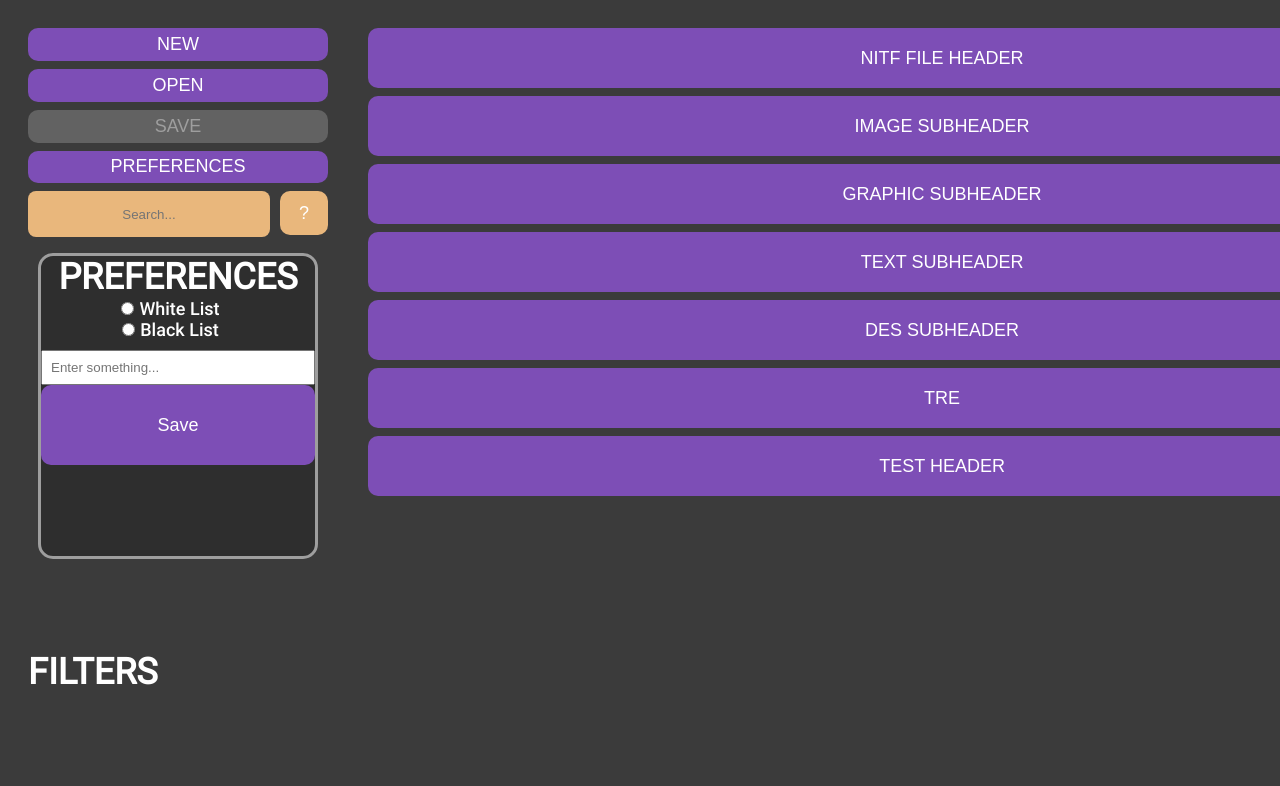
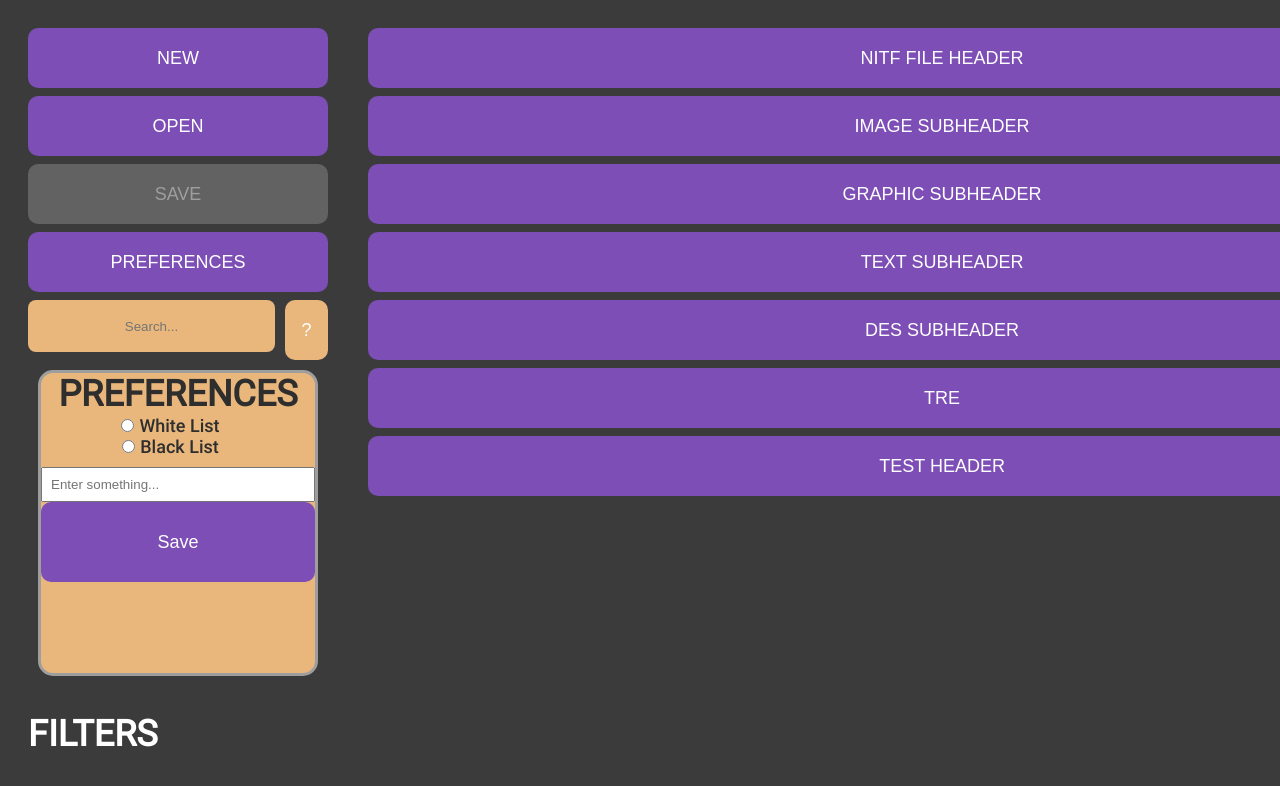
Before and after one commit to aramis-matos/RE-UI-Remake, a React (Vite) app: page / in a window 1280 px wide. Shown: the top 786 px of the page. Built offline with nearby package versions, Linux system fonts and the light colour scheme; the HTML template or start-up script is replaced by a standard one.

Commit message:
color and font changes

```diff
--- a/src/App.jsx
+++ b/src/App.jsx
@@ -143,7 +143,7 @@ const App = () => {
   };
 
   const handleHelp = () => {
-    showPopup("hello World!");
+    showPopup("Hello World!");
   }
   //export updates and run PUT request
   const handleSave = () => {
@@ -209,7 +209,6 @@ const App = () => {
             className="search"
           />
           <button
-            className= "help-page"
             id="helpButton"
             data-testid="openHelp"
             onClick={handleHelp}
--- a/src/index.css
+++ b/src/index.css
@@ -85,7 +85,7 @@ h4 {
 }
 p,
 span {
-  color: white;
+  color: var(--n850);
   font-family: "Roboto-Medium";
   margin: 10px;
   font-size: 16px;
@@ -104,6 +104,12 @@ button {
   font-size: 18px;
   margin-bottom: 8px;
   transition: 0.2s;
+  min-height: 60px;
+}
+#helpButton {
+  background-color: var(--c100);
+  height: 44px;
+  width: 44px;
 }
 button:hover {
   background-color: var(--p700);
@@ -347,7 +353,6 @@ button:disabled {
   display: flex;
   justify-content: center;
   align-items: center;
-  height: 44px;
   width: 50px;
   background-color: var(--c100);
 }
@@ -606,20 +611,21 @@ button:disabled {
   margin: 10px;
   border-radius: 15px;
   text-align: center;
-  background-color: var(--n850);
+  color: var(--n850);
+  background-color: var(--c100);
   border: 3px solid var(--n400);
 }
 .redact-div {
   height: 500px;
 }
 .redact-div h2 {
-  color: red;
+  color: var(--n850);
 }
 
 /*PREFERENCES ON PAGE (BY JACK)*/
 
 .preferences-div h2 {
-  color:rgb(255, 255, 255)
+  color: var(--n850);
 }
 .preferences-div {
   height: 300px;
@@ -644,7 +650,7 @@ button:disabled {
   height: 300px;
 }
 .modify-div h2 {
-  color: orange;
+  color: var(--n850);
 }
 
 .modify-div > .selections {
@@ -825,6 +831,7 @@ button.back-nav {
   max-width: 300px;
 }
 .helpSearch{
+  height: 60px;
   margin: 0px;
   display: flex;
   flex-direction: horizontal;
@@ -837,7 +844,7 @@ button.back-nav {
   outline-width: 0px;
   outline-color: var(--n500);
   width: 250px;
-  height: 44px;
+  height: 50px;
   text-align: center;
   color: var(--n100);
   margin: 0px 10px 0px 0px;
```
